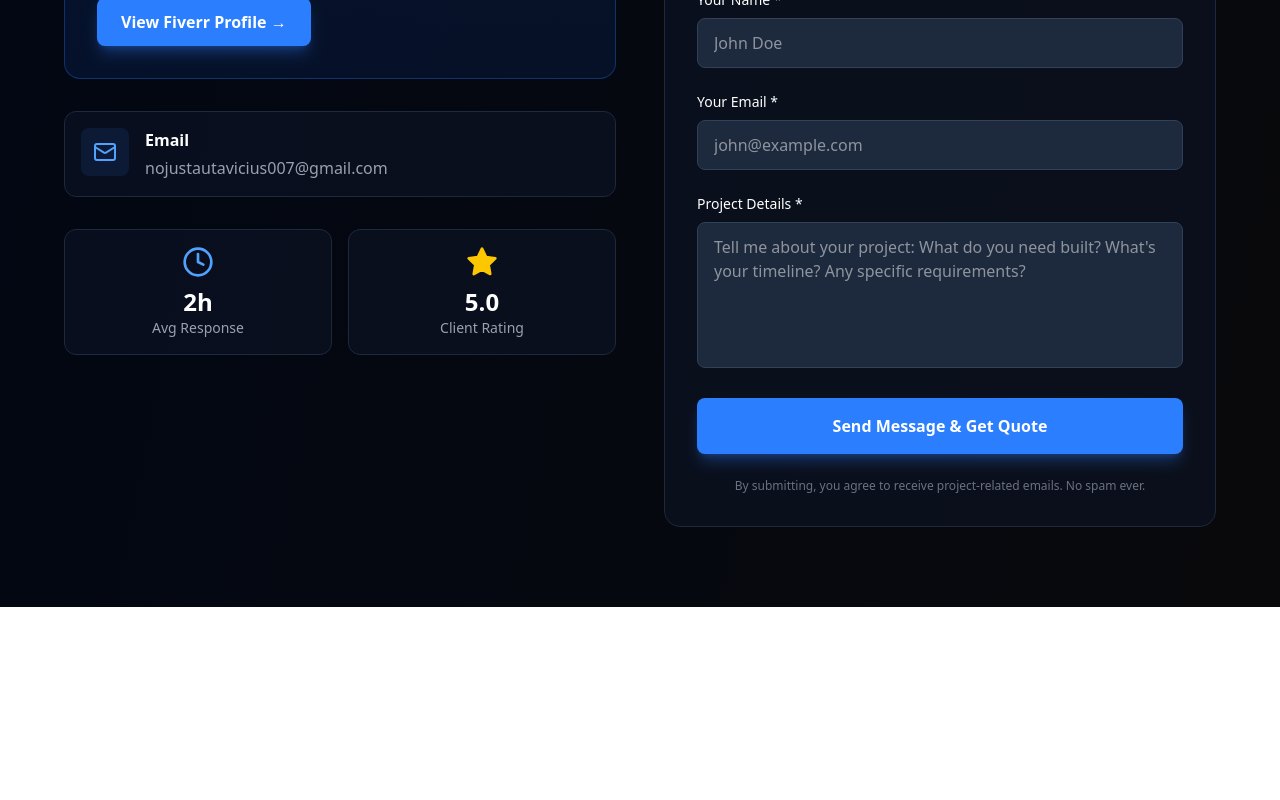
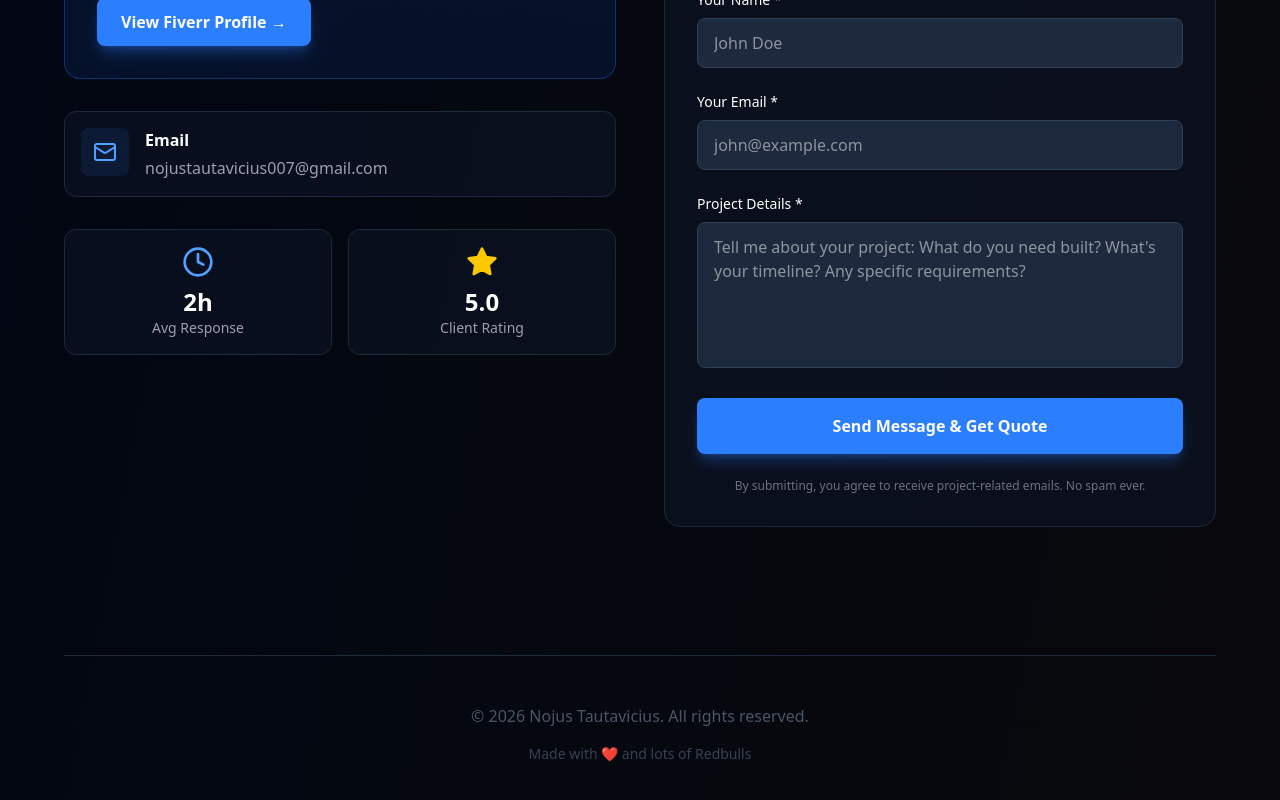
Before and after one commit to NojusTautavicius1/projektas, a React (Vite) app in the folder front/: page / in a window 1280 px wide. Shown: the part 5879-6679 px from the top of the page. Before the commit the page ends 6486 px from the top, so only its background shows below. Built offline with nearby package versions, Linux system fonts and the light colour scheme; no server answers.

Commit message:
fix: Add footer back to Contact-Fiverr component

```diff
--- a/front/src/app/components/Contact-Fiverr.tsx
+++ b/front/src/app/components/Contact-Fiverr.tsx
@@ -256,6 +256,16 @@ export function Contact() {
             </div>
           </div>
         </div>
+
+        {/* Footer */}
+        <div className="mt-32 pt-12 border-t border-gray-800 text-center">
+          <p className="text-gray-600">
+            © 2026 Nojus Tautavicius. All rights reserved.
+          </p>
+          <div className="mt-4 text-gray-700 text-sm">
+            Made with ❤️ and lots of Redbulls
+          </div>
+        </div>
       </div>
     </section>
   );
```
